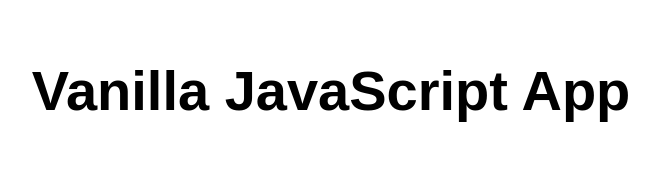
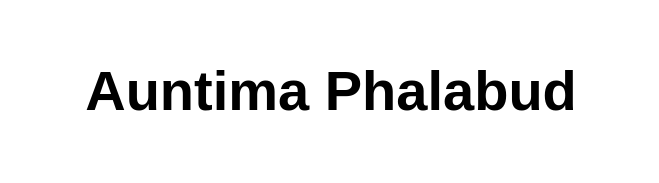
Before and after one commit to auntima/webapp, a website: page src/index.html in a window 1280 px wide. Shown: the whole page, without its empty margins (309-968 px from the left). Drawn offline with Linux system fonts and the light colour scheme.

Commit message:
Update index.html

```diff
--- a/src/index.html
+++ b/src/index.html
@@ -10,7 +10,7 @@
 
 <body>
   <main>
-    <h1>Vanilla JavaScript App</h1>
+    <h1>Auntima Phalabud</h1>
   </main>
 </body>
 
```
